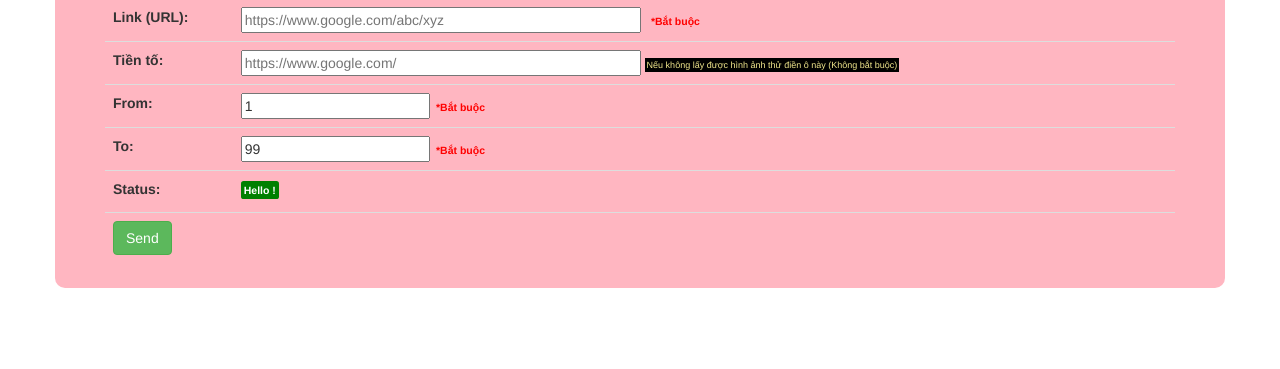
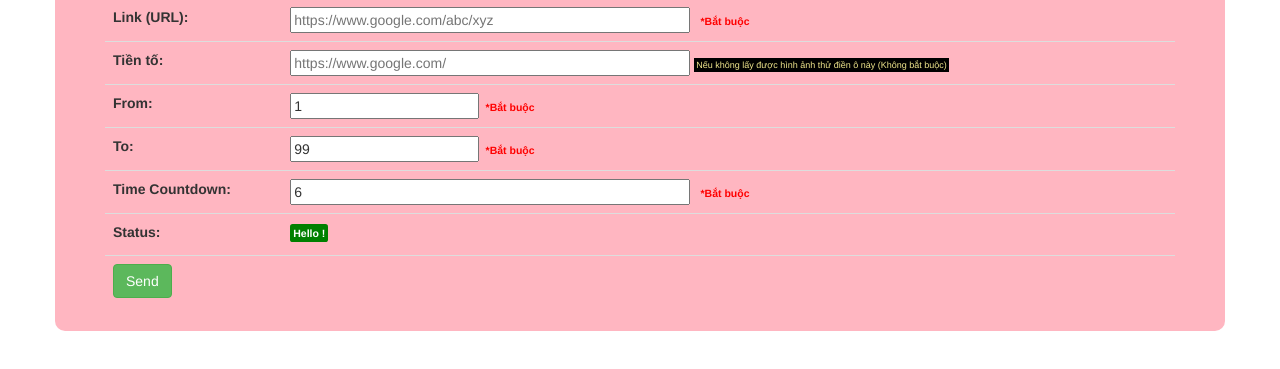
Before and after one commit to NgoDuy2197/crawlervn, a website: page create.html in a window 1280 px wide. Shown: the part 131-500 px from the top of the page. Drawn offline with nearby package versions, Linux system fonts and the light colour scheme.

Commit message:
Update create.html

```diff
--- a/create.html
+++ b/create.html
@@ -44,6 +44,15 @@
                     <td>
                         <input id='to' name='to' type='number' value='99' placeholder="To..." /><span style="color:red;"
                             class='label'>*Bắt buộc</span>
+                    </td>
+                </tr>
+                <tr>
+                    <td>
+                        <label for="timecountdown">Time Countdown: </label>
+                    </td>
+                    <td>
+                        <input id='timecountdown' name='timecountdown' type='number' value='6'
+                            style="width:400px;" required /> <span style="color:red;" class='label'>*Bắt buộc</span>
                     </td>
                 </tr>
                 <tr>
```
